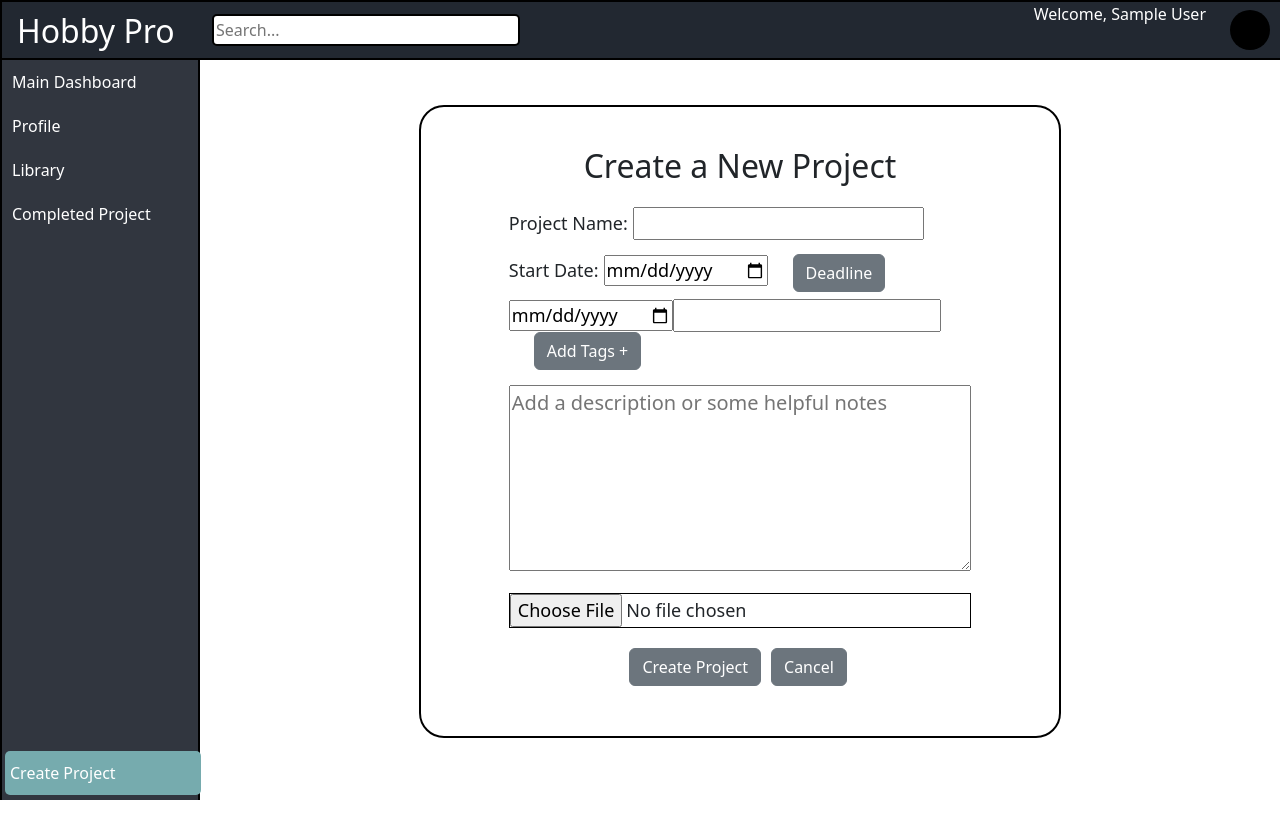
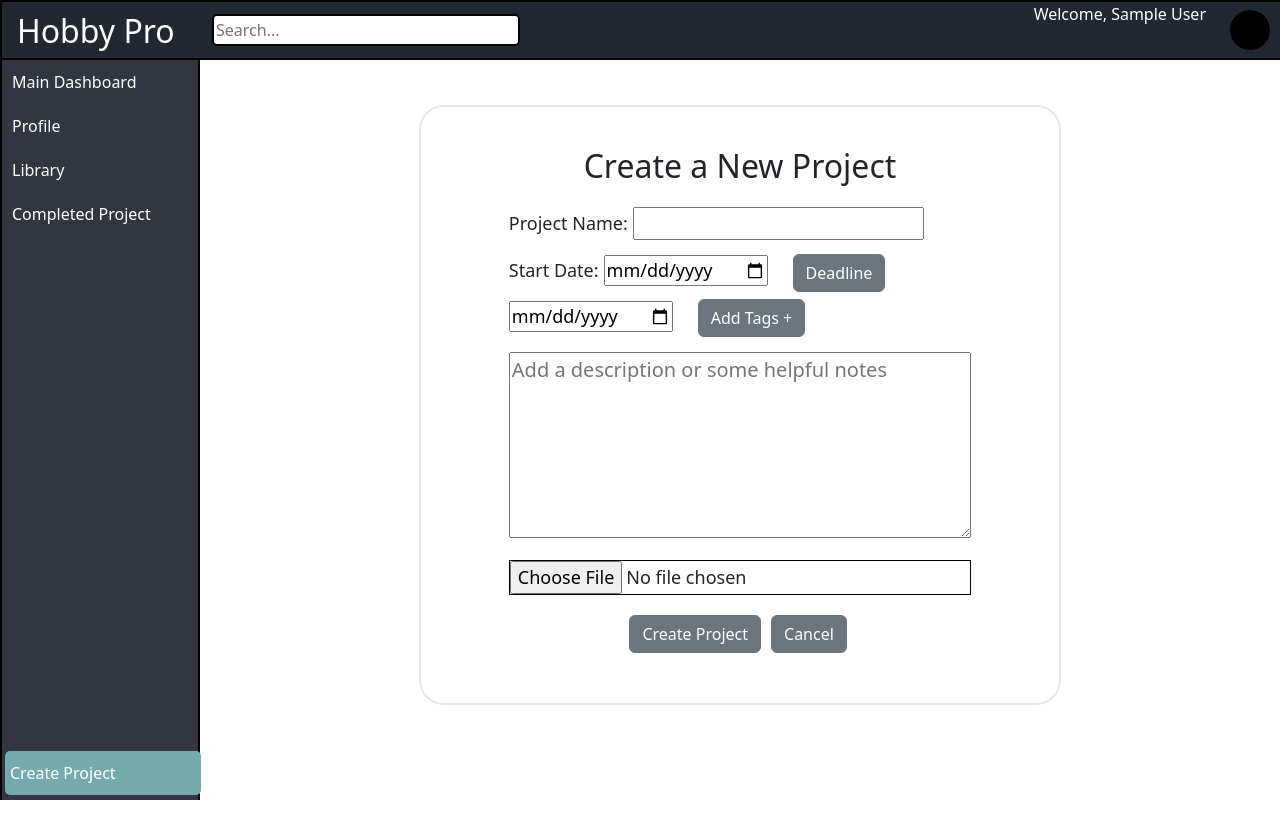
Before and after one commit to Caguilar92/HobbyPro, a Vue app in the folder HobbyPro/: page /dashboard/create_project in a window 1280 px wide. Shown: the top 838 px of the page. Built offline with nearby package versions, Linux system fonts and the light colour scheme; no server answers; sample sign-in values are in the browser's storage.

Commit message:
css layout for projects on completed page

```diff
--- a/HobbyPro/src/components/CreateProject.vue
+++ b/HobbyPro/src/components/CreateProject.vue
@@ -56,7 +56,7 @@ async function saveToFireStore(event) {
             <input v-model="startDate" type="date" name="startDate" id="startDate" required>
             <button id="selectDealine" name="selectDealine" type="button" class="btn btn-secondary">Deadline</button>
             <input v-model = "deadline" type="date" name="testDeadline" id="testDeadline">
-            <input type="text" name="testTagName" id="testTagName">
+            <!-- <input type="text" name="testTagName" id="testTagName"> -->
             <button id="addTag-btn" name="addTag-btn" type="button" class="btn btn-secondary">Add Tags +</button>
           </div>
           <div class="inputElementThree">
@@ -88,7 +88,7 @@ async function saveToFireStore(event) {
   padding: 20px;
 }
 .formElement{
-  border: 2px solid black;
+  border: 2px solid #E6E6E6;
   border-radius: 25px;
   padding: 30px;
   margin: auto;
```
